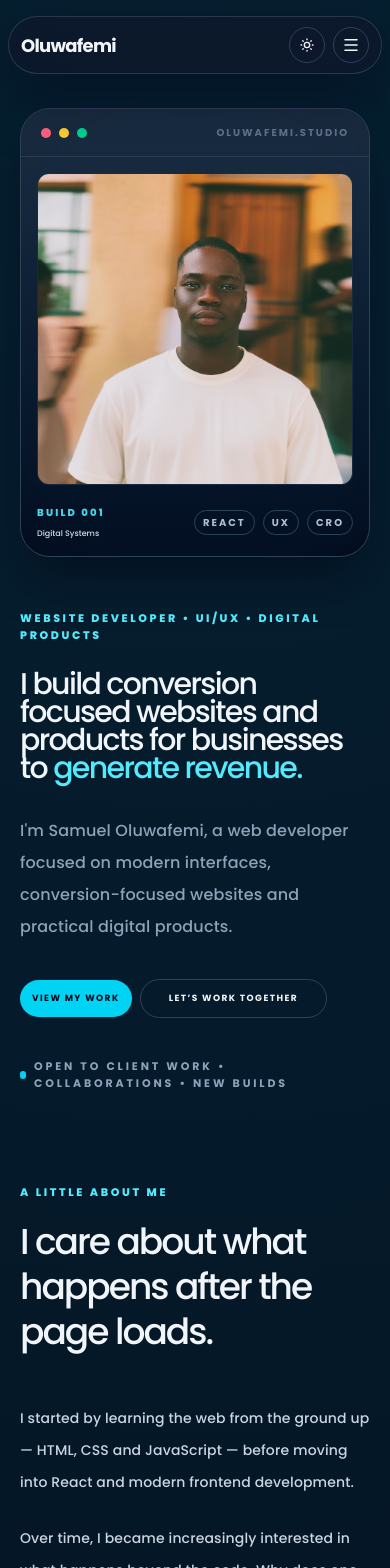
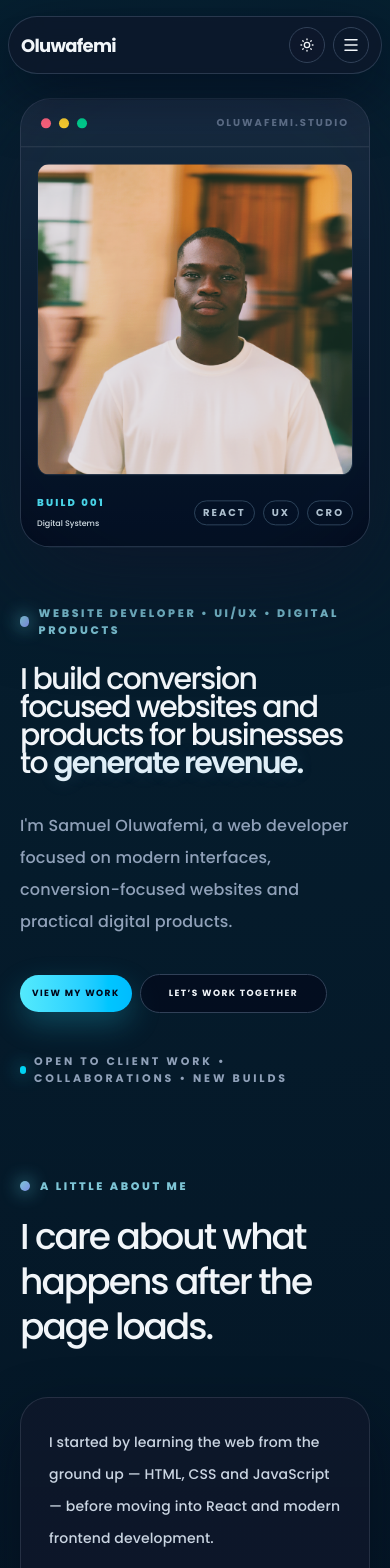
Before and after one commit to Samuel-Oluwafemi/Oluwafemi, a React (Vite) app in the folder Oluwafemi/: page / in a window 390 px wide. Shown: the top 1568 px of the page. Built offline with nearby package versions, Linux system fonts and the light colour scheme.

Commit message:
feat: add framer-motion animations to About, Hero, Process, SelectedWork, Services, and TechStack components

```diff
--- a/Oluwafemi/src/components/sections/About.jsx
+++ b/Oluwafemi/src/components/sections/About.jsx
@@ -1,13 +1,17 @@
+import { motion } from "framer-motion";
+
 export default function About() {
   return (
     <section className="py-20 sm:py-24 lg:py-28" id="about">
       <div className="container mx-auto max-w-7xl px-5 sm:px-8 lg:px-10">
         <div className="grid grid-cols-1 gap-12 lg:grid-cols-[minmax(260px,0.9fr)_minmax(520px,1fr)]">
-          <div>
-            <div
-              className="inline-flex items-center gap-2 text-[11px] font-extrabold uppercase
-            tracking-[0.24em] text-cyan-300"
-            >
+          <motion.div
+            initial={{ opacity: 0, y: 26 }}
+            whileInView={{ opacity: 1, y: 0 }}
+            viewport={{ once: true, amount: 0.3 }}
+            transition={{ duration: 0.7, ease: [0.22, 1, 0.36, 1] }}
+          >
+            <div className="section-label">
               <span>A LITTLE ABOUT ME</span>
             </div>
             <h2
@@ -16,8 +20,14 @@ export default function About() {
             >
               I care about what happens after the page loads.
             </h2>
-          </div>
-          <div className="text-slate-300">
+          </motion.div>
+          <motion.div
+            className="premium-card rounded-[28px] p-7 sm:p-8 text-slate-300"
+            initial={{ opacity: 0, y: 26 }}
+            whileInView={{ opacity: 1, y: 0 }}
+            viewport={{ once: true, amount: 0.25 }}
+            transition={{ duration: 0.7, delay: 0.08, ease: [0.22, 1, 0.36, 1] }}
+          >
             <p className="text-sm leading-8 text-slate-300 sm:text-base">
               I started by learning the web from the ground up — HTML, CSS and
               JavaScript — before moving into React and modern frontend
@@ -36,7 +46,7 @@ export default function About() {
               the experience clear, building it and getting it into people's
               hands with the goal of solving problems for businesses.
             </p>
-          </div>
+          </motion.div>
         </div>
       </div>
     </section>
--- a/Oluwafemi/src/components/sections/Hero.jsx
+++ b/Oluwafemi/src/components/sections/Hero.jsx
@@ -1,4 +1,14 @@
+import { motion } from "framer-motion";
 import heroImg from "../../assets/hero.png";
+
+const fadeUp = {
+  hidden: { opacity: 0, y: 26 },
+  visible: {
+    opacity: 1,
+    y: 0,
+    transition: { duration: 0.7, ease: [0.22, 1, 0.36, 1] },
+  },
+};
 
 export default function Hero() {
   return (
@@ -7,11 +17,13 @@ export default function Hero() {
       id="home"
     >
       <div className="grid grid-cols-1 items-center gap-12 lg:grid-cols-[minmax(640px,1fr)_minmax(420px,510px)]">
-        <div className="max-w-4xl order-last lg:order-first">
-          <div
-            className="inline-flex items-center gap-2 text-[11px] font-extrabold
-          uppercase tracking-[0.24em] text-cyan-300"
-          >
+        <motion.div
+          className="max-w-4xl order-last lg:order-first"
+          initial="hidden"
+          animate="visible"
+          variants={fadeUp}
+        >
+          <div className="section-label">
             <span>WEBSITE DEVELOPER • UI/UX • DIGITAL PRODUCTS</span>
           </div>
 
@@ -20,7 +32,7 @@ export default function Hero() {
           leading-[0.93] tracking-[-0.075em] text-slate-100 sm:text-6xl lg:text-6xl"
           >
             I build conversion focused websites and products for businesses to{" "}
-            <span className="text-cyan-300">generate revenue.</span>
+            <span className="hero-highlight">generate revenue.</span>
           </h1>
 
           <p className="mt-8 max-w-2xl text-base leading-8 text-slate-400 sm:text-lg">
@@ -31,16 +43,13 @@ export default function Hero() {
           <div className="mt-9 flex md:flex-wrap items-center gap-2 md:gap-6">
             <a
               href="#work"
-              className="inline-flex items-center justify-center rounded-full bg-cyan-400 px-3
-              py-3 text-[9px] md:text-[11px] font-bold uppercase tracking-[0.16em] text-slate-950 transition hover:bg-cyan-300"
+              className="premium-button inline-flex items-center justify-center rounded-full bg-gradient-to-r from-cyan-300 to-sky-400 px-3 py-3 text-[9px] md:text-[11px] font-bold uppercase tracking-[0.16em] text-slate-950"
             >
               View my work
             </a>
             <a
               href="#contact"
-              className="inline-flex items-center justify-center rounded-full border border-slate-700
-              px-7 py-3 text-[9px] md:text-[11px] font-bold uppercase tracking-[0.16em] text-slate-100 transition
-              hover:border-cyan-300 hover:bg-slate-900"
+              className="secondary-button inline-flex items-center justify-center rounded-full border border-slate-700 bg-slate-950/60 px-7 py-3 text-[9px] md:text-[11px] font-bold uppercase tracking-[0.16em] text-slate-100 hover:border-cyan-300 hover:bg-slate-900/80"
             >
               Let’s work together
             </a>
@@ -50,18 +59,21 @@ export default function Hero() {
             className="mt-10 flex items-center gap-2 text-[11px] font-bold uppercase tracking-[0.26em]
           text-slate-400"
           >
-            <span className="h-2 w-2 rounded-full bg-cyan-400" /> OPEN TO CLIENT
-            WORK • COLLABORATIONS • NEW BUILDS
+            <span className="h-2 w-2 rounded-full bg-cyan-400 shadow-[0_0_18px_rgba(34,211,238,0.9)]" />{" "}
+            OPEN TO CLIENT WORK • COLLABORATIONS • NEW BUILDS
           </div>
-        </div>
+        </motion.div>
 
-        <aside
-          className="min-w-0 order-first lg:order-last"
+        <motion.aside
+          className="floating-orb min-w-0 order-first lg:order-last"
           aria-label="Studio preview"
+          initial={{ opacity: 0, y: 40, scale: 0.98 }}
+          animate={{ opacity: 1, y: 0, scale: 1 }}
+          transition={{ duration: 0.8, ease: [0.22, 1, 0.36, 1], delay: 0.12 }}
         >
           <div
-            className="relative min-h-[200px] md:min-h-[500px] overflow-hidden rounded-[30px] border border-slate-700
-          bg-gradient-to-b from-slate-800 to-slate-950 shadow-2xl shadow-slate-950/60"
+            className="relative min-h-[200px] md:min-h-[500px] overflow-hidden rounded-[30px] border border-slate-700/80
+          bg-gradient-to-b from-slate-800/90 to-slate-950 shadow-[0_30px_100px_rgba(15,23,42,0.8)]"
           >
             <div className="absolute inset-[-80px] rounded-full bg-cyan-900/15 blur-2xl" />
             <div className="relative flex items-center gap-2 border-b border-white/10 px-5 py-4">
@@ -114,7 +126,7 @@ export default function Hero() {
               </div>
             </div>
           </div>
-        </aside>
+        </motion.aside>
       </div>
     </section>
   );
--- a/Oluwafemi/src/components/sections/Process.jsx
+++ b/Oluwafemi/src/components/sections/Process.jsx
@@ -1,3 +1,5 @@
+import { motion } from "framer-motion";
+
 const steps = [
   {
     number: "01",
@@ -35,11 +37,14 @@ export default function Process() {
   return (
     <section className="py-20 sm:py-24 lg:py-28" id="process">
       <div className="container mx-auto max-w-7xl px-5 sm:px-8 lg:px-10">
-        <div className="mb-10">
-          <div
-            className="inline-flex items-center gap-2 text-[11px] font-extrabold uppercase
-          tracking-[0.24em] text-cyan-300"
-          >
+        <motion.div
+          className="mb-10"
+          initial={{ opacity: 0, y: 22 }}
+          whileInView={{ opacity: 1, y: 0 }}
+          viewport={{ once: true, amount: 0.3 }}
+          transition={{ duration: 0.7, ease: [0.22, 1, 0.36, 1] }}
+        >
+          <div className="section-label">
             <span>THE PROCESS</span>
           </div>
           <h2
@@ -48,13 +53,21 @@ export default function Process() {
           >
             From idea to shipped experience.
           </h2>
-        </div>
+        </motion.div>
 
         <div className="grid grid-cols-1 gap-5 md:grid-cols-2">
-          {steps.map((step) => (
-            <article
-              className="flex gap-5 rounded-3xl border border-slate-800 bg-slate-900/40 p-7"
+          {steps.map((step, index) => (
+            <motion.article
+              className="premium-card flex gap-5 rounded-[28px] p-7"
               key={step.number}
+              initial={{ opacity: 0, y: 24 }}
+              whileInView={{ opacity: 1, y: 0 }}
+              viewport={{ once: true, amount: 0.2 }}
+              transition={{
+                duration: 0.65,
+                delay: index * 0.07,
+                ease: [0.22, 1, 0.36, 1],
+              }}
             >
               <span
                 className="font-['JetBrains_Mono'] text-[11px] font-bold uppercase tracking-[0.2em]
@@ -73,7 +86,7 @@ export default function Process() {
                   {step.copy}
                 </p>
               </div>
-            </article>
+            </motion.article>
           ))}
         </div>
       </div>
--- a/Oluwafemi/src/components/sections/SelectedWork.jsx
+++ b/Oluwafemi/src/components/sections/SelectedWork.jsx
@@ -1,3 +1,4 @@
+import { motion } from "framer-motion";
 import heroImg from "../../assets/Velora.png";
 import heroImg1 from "../../assets/Salonflow.png";
 import heroImg2 from "../../assets/Elless.png";
@@ -30,7 +31,14 @@ const projects = [
     link: "https://velora0.netlify.app/",
     summary:
       "A conversion-focused e-commerce website for a minimalist fashion brand to showcase products, build trust and generate sales.",
-    tech: ["REACT", "TYPESCRIPT", "FIGMA", "FIREBASE", "EMAILJS", "PAYSTACK PAYMENT INTEGRATION"],
+    tech: [
+      "REACT",
+      "TYPESCRIPT",
+      "FIGMA",
+      "FIREBASE",
+      "EMAILJS",
+      "PAYSTACK PAYMENT INTEGRATION",
+    ],
   },
   {
     label: "CLIENT PROJECT",
@@ -78,12 +86,15 @@ export default function SelectedWork() {
   return (
     <section className="py-5 sm:py-24 lg:py-28" id="work">
       <div className="container mx-auto max-w-7xl px-5 sm:px-8 lg:px-10">
-        <div className="mb-9 flex flex-col justify-between gap-10 md:flex-row md:items-end">
+        <motion.div
+          className="mb-9 flex flex-col justify-between gap-10 md:flex-row md:items-end"
+          initial={{ opacity: 0, y: 20 }}
+          whileInView={{ opacity: 1, y: 0 }}
+          viewport={{ once: true, amount: 0.2 }}
+          transition={{ duration: 0.7, ease: [0.22, 1, 0.36, 1] }}
+        >
           <div>
-            <div
-              className="inline-flex items-center gap-2 text-[11px] font-extrabold uppercase
-            tracking-[0.24em] text-cyan-300"
-            >
+            <div className="section-label">
               <span>SELECTED WORK</span>
             </div>
             <h2
@@ -97,18 +108,26 @@ export default function SelectedWork() {
             A collection of client work, personal products and concepts where
             design, code and business goals meet.
           </p>
-        </div>
+        </motion.div>
 
         <div className="grid grid-cols-1 gap-6 md:grid-cols-2 lg:grid-cols-2">
           {projects.map((project, index) => (
-            <article
-              className="overflow-hidden rounded-lg border border-slate-800 bg-slate-900/70"
+            <motion.article
+              className="premium-card overflow-hidden rounded-[24px]"
               key={project.title}
+              initial={{ opacity: 0, y: 24 }}
+              whileInView={{ opacity: 1, y: 0 }}
+              viewport={{ once: true, amount: 0.2 }}
+              transition={{
+                duration: 0.65,
+                delay: index * 0.08,
+                ease: [0.22, 1, 0.36, 1],
+              }}
             >
               <div className="min-h-[200px] md:min-h-[200px] bg-slate-900">
                 <div
                   className="relative flex min-h-[200px] md:min-h-[220px] items-center justify-center
-                bg-gradient-to-br from-cyan-500/10 to-slate-900"
+                bg-gradient-to-br from-cyan-500/10 via-slate-900 to-violet-500/10"
                 >
                   {/* Project Number */}
                   <span
@@ -119,10 +138,10 @@ export default function SelectedWork() {
                   </span>
 
                   {/* Project Image */}
-                  <div className="absolute inset-0 flex items-center justify-center">
+                  <div className="absolute inset-0 flex items-center justify-center overflow-hidden">
                     <img
                       src={project.image}
-                      className="object-cover h-[200px] md:w-[1000px] md:h-[220px]"
+                      className="project-image h-[200px] w-full object-cover md:h-[220px] md:w-[1000px]"
                       alt=""
                     />
                   </div>
@@ -148,7 +167,7 @@ export default function SelectedWork() {
                     href={project.link}
                     target="_blank"
                     rel="noopener noreferrer"
-                  className="text-md bg-cyan-400 hover:bg-cyan-300 text-slate-950 font-semibold py-2 px-4 rounded-full transition"
+                    className="premium-button inline-flex items-center justify-center rounded-full bg-gradient-to-r from-cyan-300 to-sky-400 px-4 py-2 text-sm font-semibold text-slate-950"
                   >
                     View Project
                   </a>
@@ -165,7 +184,7 @@ export default function SelectedWork() {
                   ))}
                 </div>
               </div>
-            </article>
+            </motion.article>
           ))}
         </div>
       </div>
--- a/Oluwafemi/src/components/sections/Services.jsx
+++ b/Oluwafemi/src/components/sections/Services.jsx
@@ -1,3 +1,5 @@
+import { motion } from "framer-motion";
+
 const services = [
   {
     title: "Websites built around the customer journey.",
@@ -30,11 +32,14 @@ export default function Services() {
   return (
     <section className="py-20 sm:py-24 lg:py-28" id="services">
       <div className="container mx-auto max-w-7xl px-5 sm:px-8 lg:px-10">
-        <div className="mb-10 flex flex-col items-center text-center">
-          <div
-            className="inline-flex items-center gap-2 text-[11px] font-extrabold uppercase
-          tracking-[0.24em] text-cyan-300"
-          >
+        <motion.div
+          className="mb-10 flex flex-col items-center text-center"
+          initial={{ opacity: 0, y: 22 }}
+          whileInView={{ opacity: 1, y: 0 }}
+          viewport={{ once: true, amount: 0.2 }}
+          transition={{ duration: 0.7, ease: [0.22, 1, 0.36, 1] }}
+        >
+          <div className="section-label">
             <span>WHAT I BUILD</span>
           </div>
           <h2
@@ -47,13 +52,17 @@ export default function Services() {
             I build digital experiences around what the business actually needs
             its customers to do.
           </p>
-        </div>
+        </motion.div>
 
         <div className="grid grid-cols-1 gap-5 md:grid-cols-2">
           {services.map((service, index) => (
-            <article
-              className="rounded-3xl border border-slate-800 bg-slate-900/50 p-8"
+            <motion.article
+              className="premium-card group rounded-[28px] p-8"
               key={service.title}
+              initial={{ opacity: 0, y: 26 }}
+              whileInView={{ opacity: 1, y: 0 }}
+              viewport={{ once: true, amount: 0.2 }}
+              transition={{ duration: 0.65, delay: index * 0.08, ease: [0.22, 1, 0.36, 1] }}
             >
               <span className="font-['JetBrains_Mono'] text-[11px] font-bold uppercase tracking-[0.2em] text-cyan-300">
                 0{index + 1}
@@ -67,7 +76,7 @@ export default function Services() {
               <p className="mt-5 text-sm leading-8 text-slate-400">
                 {service.summary}
               </p>
-            </article>
+            </motion.article>
           ))}
         </div>
       </div>
--- a/Oluwafemi/src/components/sections/TechStack.jsx
+++ b/Oluwafemi/src/components/sections/TechStack.jsx
@@ -1,5 +1,14 @@
+import { motion } from "framer-motion";
+
 const stack = {
-  Build: ["React", "TypeScript", "Node.js", "JavaScript", "Vite", "Tailwind CSS"],
+  Build: [
+    "React",
+    "TypeScript",
+    "Node.js",
+    "JavaScript",
+    "Vite",
+    "Tailwind CSS",
+  ],
   Connect: [
     "Firebase",
     "Supabase",
@@ -23,25 +32,36 @@ export default function TechStack() {
   return (
     <section className="py-20 sm:py-24 lg:py-28" id="tech">
       <div className="container mx-auto max-w-7xl px-5 sm:px-8 lg:px-10">
-        <div className="mb-10 flex flex-col items-center text-center">
-          <div className="inline-flex items-center gap-2 text-[11px] font-extrabold
-          uppercase tracking-[0.24em] text-cyan-300">
+        <motion.div
+          className="mb-10 flex flex-col items-center text-center"
+          initial={{ opacity: 0, y: 20 }}
+          whileInView={{ opacity: 1, y: 0 }}
+          viewport={{ once: true, amount: 0.2 }}
+          transition={{ duration: 0.7, ease: [0.22, 1, 0.36, 1] }}
+        >
+          <div className="inline-flex items-center gap-2 text-[11px] font-extrabold uppercase tracking-[0.24em] text-cyan-300">
             <span>THE TOOLBOX</span>
           </div>
-          <h2 className="mt-4 max-w-4xl font-['Space_Grotesk'] text-4xl font-medium
-          leading-tight tracking-[-0.055em] text-slate-100 sm:text-5xl lg:text-6xl">
+          <h2 className="mt-4 max-w-4xl font-['Space_Grotesk'] text-4xl font-medium leading-tight tracking-[-0.055em] text-slate-100 sm:text-5xl lg:text-6xl">
             Tools I use to turn ideas into interfaces.
           </h2>
-        </div>
+        </motion.div>
 
         <div className="grid grid-cols-1 gap-5 md:grid-cols-2 lg:grid-cols-4">
-          {Object.entries(stack).map(([group, items]) => (
-            <article
+          {Object.entries(stack).map(([group, items], index) => (
+            <motion.article
               className="rounded-3xl border border-slate-800 bg-slate-900/50 p-7"
               key={group}
+              initial={{ opacity: 0, y: 24 }}
+              whileInView={{ opacity: 1, y: 0 }}
+              viewport={{ once: true, amount: 0.2 }}
+              transition={{
+                duration: 0.65,
+                delay: index * 0.08,
+                ease: [0.22, 1, 0.36, 1],
+              }}
             >
-              <span className="font-['JetBrains_Mono'] text-[11px] font-bold uppercase
-              tracking-[0.2em] text-cyan-300">
+              <span className="font-['JetBrains_Mono'] text-[11px] font-bold uppercase tracking-[0.2em] text-cyan-300">
                 {group}
               </span>
               <ul className="mt-7 space-y-3">
@@ -54,7 +74,7 @@ export default function TechStack() {
                   </li>
                 ))}
               </ul>
-            </article>
+            </motion.article>
           ))}
         </div>
       </div>
```
Lines whose indentation alone changed are shown as unchanged.
